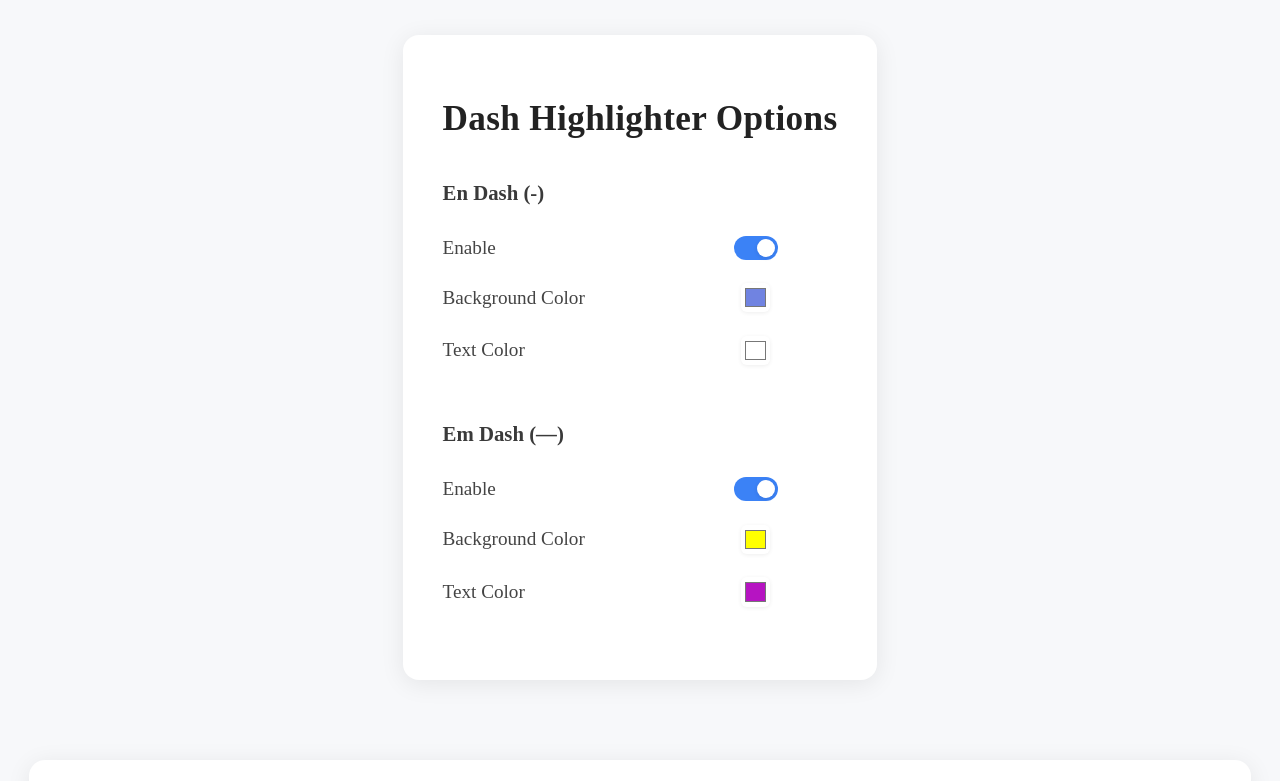
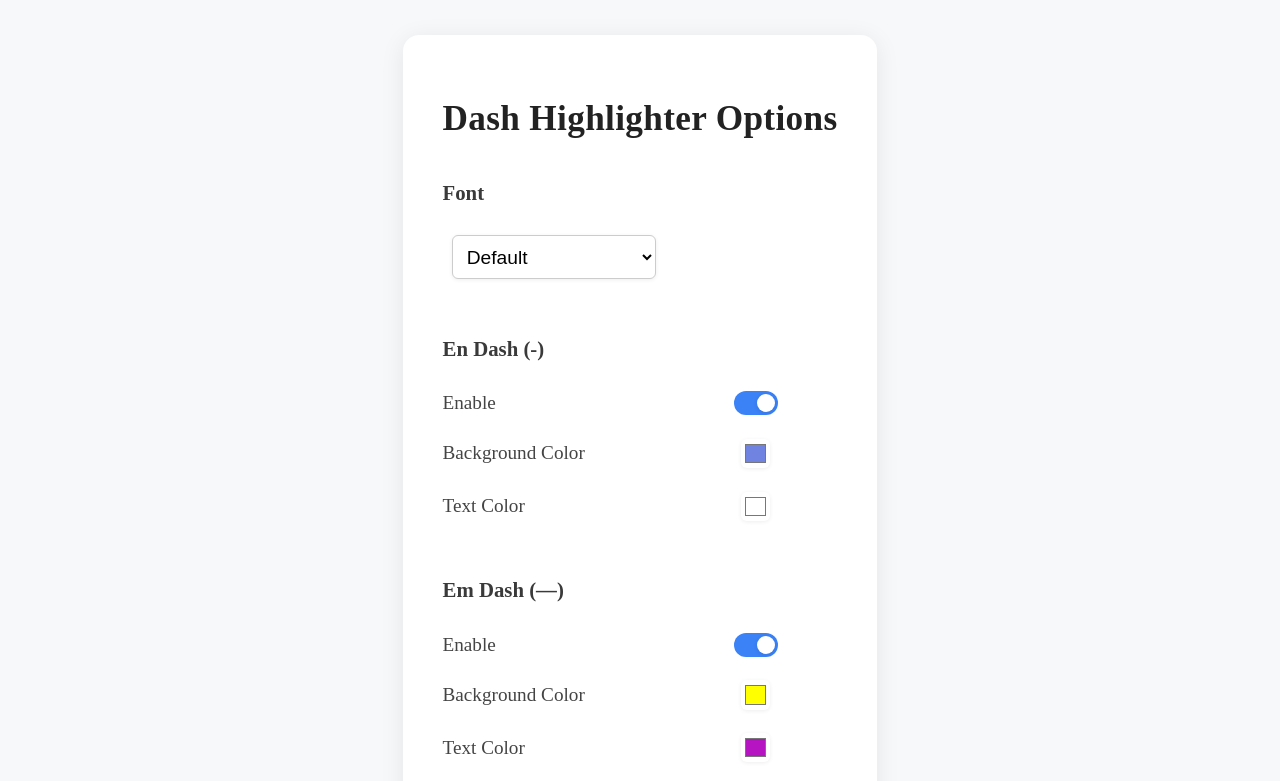
Before and after one commit to hubwriter/dash-highlighter, a browser extension: page options.html in a window 1280 px wide. Shown: the top 781 px of the page. Drawn offline with Linux system fonts and the light colour scheme.

Commit message:
Update the options page

```diff
--- a/options.html
+++ b/options.html
@@ -11,6 +11,26 @@
     <div class="options-container">
       <h1>Dash Highlighter Options</h1>
       <form id="options-form">
+        <div class="dash-type">Font</div>
+        <table>
+          <tr>
+            <td>
+              <select id="font-family" name="font-family">
+                <option value="default">Default</option>
+                <option value="Arial, sans-serif">Arial</option>
+                <option value="'Times New Roman', serif">Times New Roman</option>
+                <option value="'Courier New', monospace">Courier New</option>
+                <option value="Georgia, serif">Georgia</option>
+                <option value="Verdana, sans-serif">Verdana</option>
+                <option value="'Trebuchet MS', sans-serif">Trebuchet MS</option>
+                <option value="'Comic Sans MS', cursive">Comic Sans MS</option>
+                <option value="Impact, sans-serif">Impact</option>
+                <option value="'Lucida Console', monospace">Lucida Console</option>
+                <option value="Tahoma, sans-serif">Tahoma</option>
+              </select>
+            </td>
+          </tr>
+        </table>
         <div class="dash-type">En Dash (&#8209;)</div>
         <table>
           <tr>
--- a/options.js
+++ b/options.js
@@ -1,6 +1,10 @@
+// Default font family that matches content.js getStyle() function
+const DEFAULT_FONT_FAMILY = "math, 'Times New Roman', fantasy, serif";
+
 // Saves options to chrome.storage
 function saveOptions() {
   chrome.storage.sync.set({
+    fontFamily: document.getElementById('font-family').value,
     enDashBg: document.getElementById('en-bg').value,
     enDashFg: document.getElementById('en-fg').value,
     emDashBg: document.getElementById('em-bg').value,
@@ -16,6 +20,7 @@ function saveOptions() {
 // Restores select box, color, and enable state using the preferences stored in chrome.storage.
 function restoreOptions() {
   chrome.storage.sync.get({
+    fontFamily: 'default',
     enDashBg: '#7083e1',
     enDashFg: '#ffffff',
     emDashBg: '#ffff00',
@@ -23,6 +28,7 @@ function restoreOptions() {
     enDashEnable: true,
     emDashEnable: true
   }, function(items) {
+    if (document.getElementById('font-family')) document.getElementById('font-family').value = items.fontFamily;
     if (document.getElementById('en-bg')) document.getElementById('en-bg').value = items.enDashBg;
     if (document.getElementById('en-fg')) document.getElementById('en-fg').value = items.enDashFg;
     if (document.getElementById('em-bg')) document.getElementById('em-bg').value = items.emDashBg;
@@ -40,6 +46,8 @@ let originalPreviewText = '';
 
 // Live preview logic for dash highlighting
 function updatePreview() {
+  const fontFamilyValue = document.getElementById('font-family')?.value || 'default';
+  const fontFamily = fontFamilyValue === 'default' ? DEFAULT_FONT_FAMILY : fontFamilyValue;
   const enEnabled = document.getElementById('en-enable')?.checked ?? true;
   const emEnabled = document.getElementById('em-enable')?.checked ?? true;
   const enBg = document.getElementById('en-bg')?.value || '#7083e1';
@@ -102,7 +110,7 @@ function updatePreview() {
       if (part === EN_DASH) {
         if (enEnabled) {
           const span = document.createElement('span');
-          span.style.cssText = `background-color:${enBg}; color:${enFg}; border-radius:4px; padding:0 2px;`;
+          span.style.cssText = `font-family:${fontFamily}; background-color:${enBg}; color:${enFg}; border-radius:4px; padding:0 2px;`;
           span.textContent = EN_DASH;
           fragment.appendChild(span);
         } else {
@@ -111,7 +119,7 @@ function updatePreview() {
       } else if (part === EM_DASH) {
         if (emEnabled) {
           const span = document.createElement('span');
-          span.style.cssText = `background-color:${emBg}; color:${emFg}; border-radius:4px; padding:0 2px;`;
+          span.style.cssText = `font-family:${fontFamily}; background-color:${emBg}; color:${emFg}; border-radius:4px; padding:0 2px;`;
           span.textContent = EM_DASH;
           fragment.appendChild(span);
         } else {
@@ -136,7 +144,7 @@ document.addEventListener('DOMContentLoaded', function() {
 
   restoreOptions();
   [
-    'en-bg', 'en-fg', 'em-bg', 'em-fg', 'en-enable', 'em-enable'
+    'font-family', 'en-bg', 'en-fg', 'em-bg', 'em-fg', 'en-enable', 'em-enable'
   ].forEach(id => {
     const el = document.getElementById(id);
     if (el) {
--- a/styles.css
+++ b/styles.css
@@ -105,6 +105,24 @@ input[type="color"] {
   border-radius: 6px;
 }
 
+select {
+  border: 1px solid #ccc;
+  border-radius: 6px;
+  padding: 0.5em;
+  font-size: 1em;
+  background: #fff;
+  cursor: pointer;
+  margin-left: 0.5em;
+  min-width: 200px;
+  box-shadow: 0 1px 4px rgba(0,0,0,0.07);
+}
+
+select:focus {
+  outline: none;
+  border-color: #3b82f6;
+  box-shadow: 0 0 0 2px rgba(59, 130, 246, 0.2);
+}
+
 #status {
   margin-left: 1.2em;
   color: #16a34a;
```
Also changed, not shown: content.js (+8 -2 lines), README.md.
